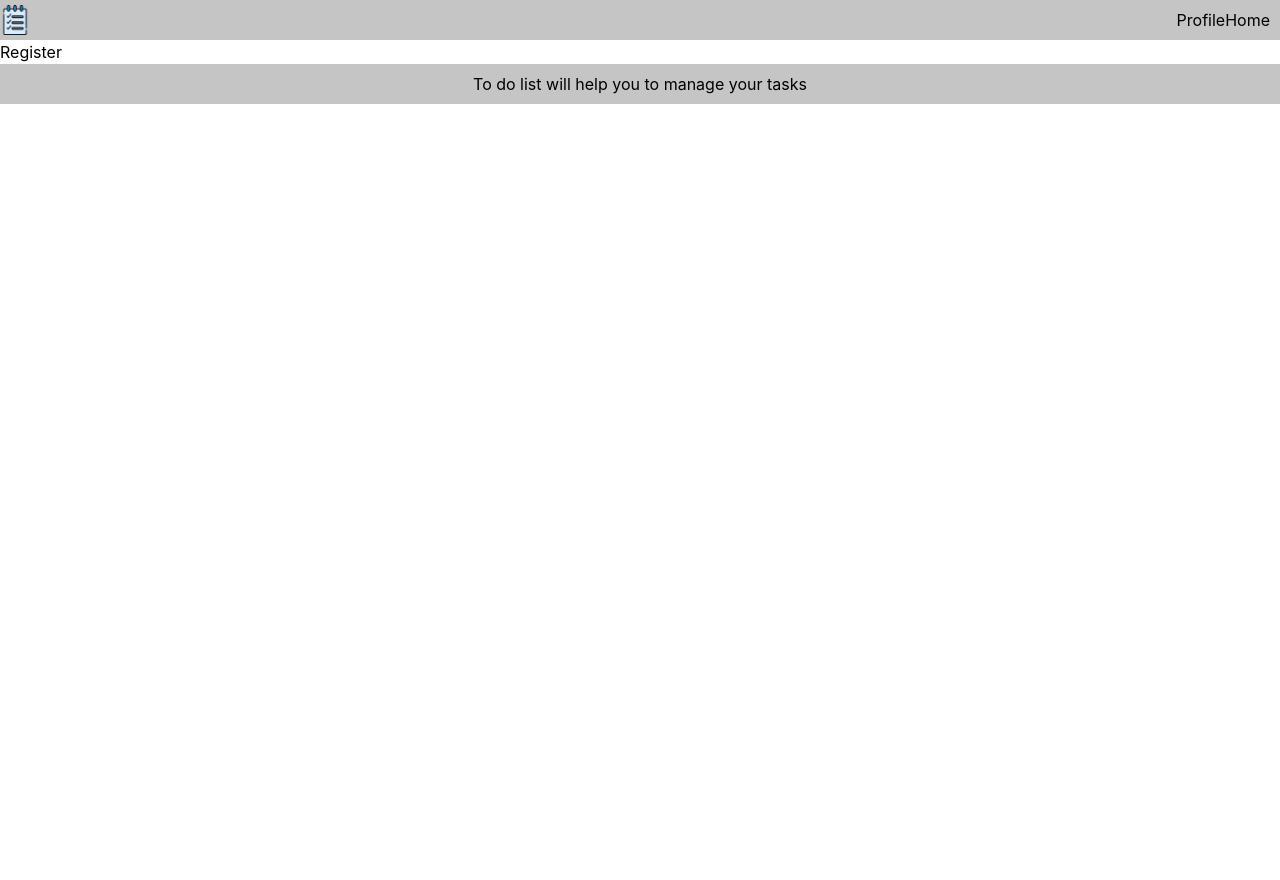
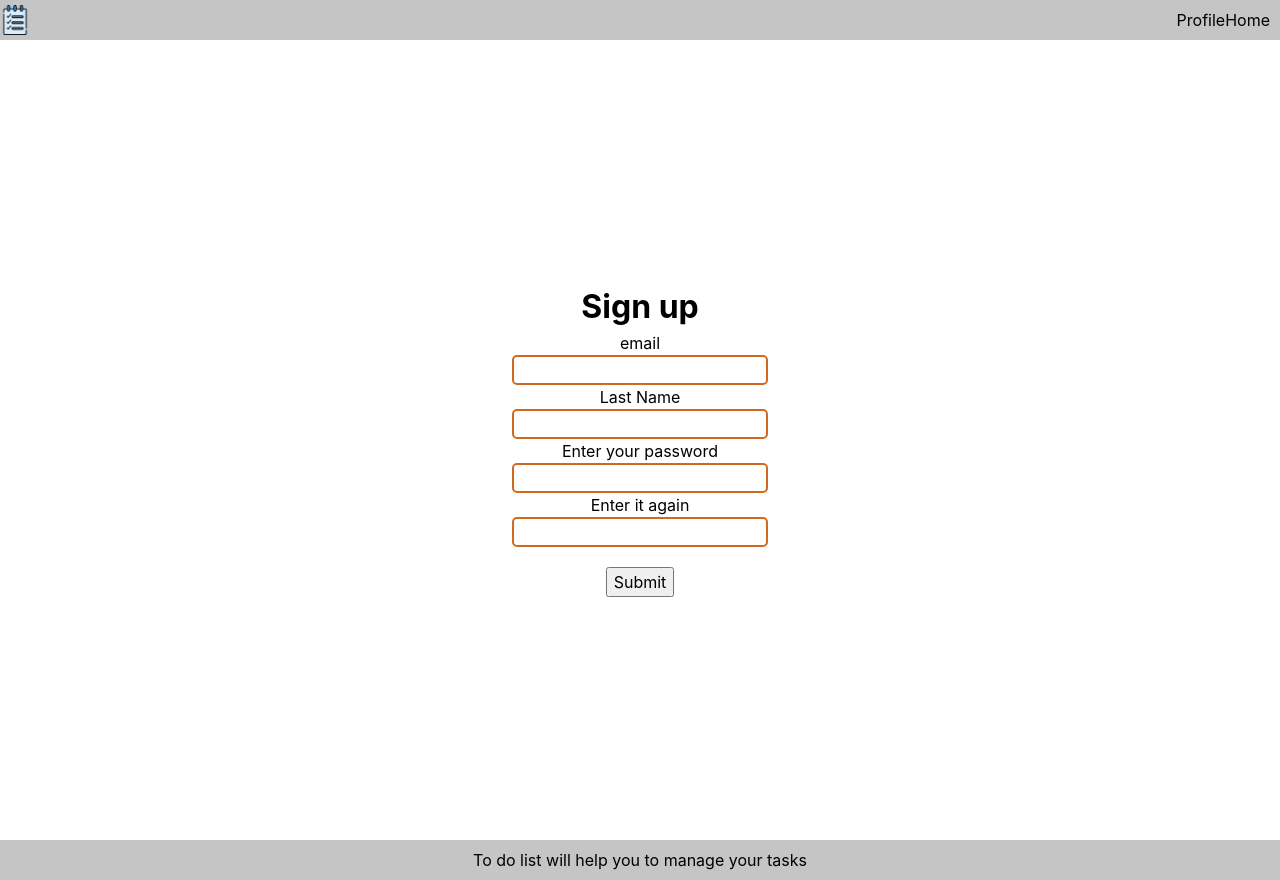
Before and after one commit to Dimdim28/to_do_list_frontend, a React (Create React App) app: page /register in a window 1280 px wide. Before the commit the page ends 800 px from the top, so only its background shows below. Built offline with nearby package versions, Linux system fonts and the light colour scheme.

Commit message:
Added registration form

```diff
--- a/src/pages/Register/Register.module.scss
+++ b/src/pages/Register/Register.module.scss
@@ -0,0 +1,29 @@
+main {
+  width: 100%;
+  height: 100%;
+  display: flex;
+  align-items: center;
+  justify-content: center;
+}
+
+h1 {
+  text-align: center;
+}
+
+form {
+  display: flex;
+  flex-direction: column;
+  align-items: center;
+}
+
+input {
+  outline: none;
+  border: none;
+  color: chocolate;
+  border: 2px solid chocolate;
+  border-radius: 5px;
+}
+
+button {
+  margin-top: 20px;
+}
--- a/src/pages/Register/Register.tsx
+++ b/src/pages/Register/Register.tsx
@@ -1,7 +1,136 @@
 import React from "react";
+import { useFormik } from "formik";
+import "./Register.module.scss";
 
-const Register: React.FC = () => {
-  return <main>Register</main>;
+interface Values {
+  email?: string;
+  login?: string;
+  firstPass?: string;
+  secondPass?: string;
+}
+
+const validate = (values: Values) => {
+  const errors: Values = {};
+  if (!values.email) {
+    errors.email = "Required";
+  } else if (!/^[A-Z0-9._%+-]+@[A-Z0-9.-]+\.[A-Z]{2,4}$/i.test(values.email)) {
+    errors.email = "Invalid email address";
+  }
+
+  if (!values.login) {
+    errors.login = "Required";
+  } else if (values.login.length < 3) {
+    errors.login = "Must be 3 characters or more";
+  } else if (values.login.length > 15) {
+    errors.login = "Must be 15 characters or less";
+  }
+
+  if (!values.firstPass) {
+    errors.firstPass = "Required";
+  } else if (values.firstPass.length < 5) {
+    errors.firstPass = "Must be 5 characters or more";
+  } else if (values.firstPass.length > 15) {
+    errors.login = "Must be 15 characters or less";
+  }
+
+  if (!values.secondPass) {
+    errors.secondPass = "Required";
+  } else if (values.secondPass.length < 5) {
+    errors.secondPass = "Must be 5 characters or more";
+  } else if (values.secondPass.length > 15) {
+    errors.login = "Must be 15 characters or less";
+  } else if (values.firstPass !== values.secondPass) {
+    errors.secondPass = "Passwords must be same";
+  }
+  console.log(errors);
+  return errors;
 };
 
-export default Register;
+const SignupForm: React.FC = () => {
+  const formik = useFormik({
+    initialValues: {
+      email: "",
+      login: "",
+      firstPass: "",
+      secondPass: "",
+    },
+    validate,
+    onSubmit: (values, { setSubmitting }) => {
+      console.log("values =", values);
+      formik.resetForm();
+      setSubmitting(false);
+    },
+  });
+
+  return (
+    <main>
+      <div className="wrapper">
+        <h1>Sign up</h1>
+        <form onSubmit={formik.handleSubmit}>
+          <label htmlFor="email"> email </label>
+          <input
+            id="email"
+            name="email"
+            type="email"
+            onChange={formik.handleChange}
+            onBlur={formik.handleBlur}
+            value={formik.values.email}
+          />
+          {formik.errors.email && formik.touched.email ? (
+            <p>{formik.errors.email}</p>
+          ) : null}
+
+          <label htmlFor="login">Last Name</label>
+          <input
+            id="login"
+            name="login"
+            type="text"
+            onChange={formik.handleChange}
+            value={formik.values.login}
+            onBlur={formik.handleBlur}
+          />
+          {formik.errors.login && formik.touched.login ? (
+            <p>{formik.errors.login}</p>
+          ) : null}
+
+          <label htmlFor="firstPass"> Enter your password</label>
+          <input
+            id="firstPass"
+            name="firstPass"
+            type="text"
+            onChange={formik.handleChange}
+            value={formik.values.firstPass}
+            onBlur={formik.handleBlur}
+          />
+          {formik.errors.firstPass && formik.touched.firstPass ? (
+            <p>{formik.errors.firstPass}</p>
+          ) : null}
+
+          <label htmlFor="secondPass"> Enter it again</label>
+          <input
+            id="secondPass"
+            name="secondPass"
+            type="text"
+            onChange={formik.handleChange}
+            value={formik.values.secondPass}
+            onBlur={formik.handleBlur}
+          />
+          {formik.errors.secondPass && formik.touched.secondPass ? (
+            <p>{formik.errors.secondPass}</p>
+          ) : null}
+
+          <button
+            disabled={
+              formik.isSubmitting || Object.keys(formik.errors).length > 0
+            }
+            type="submit"
+          >
+            Submit
+          </button>
+        </form>
+      </div>
+    </main>
+  );
+};
+
+export default SignupForm;
```
